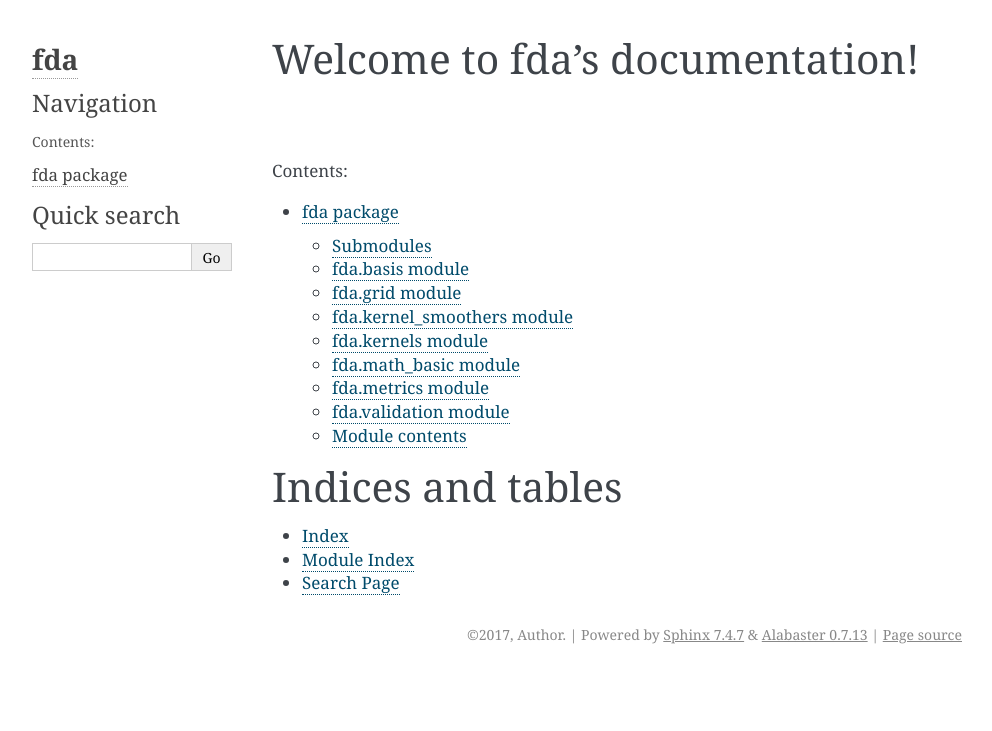
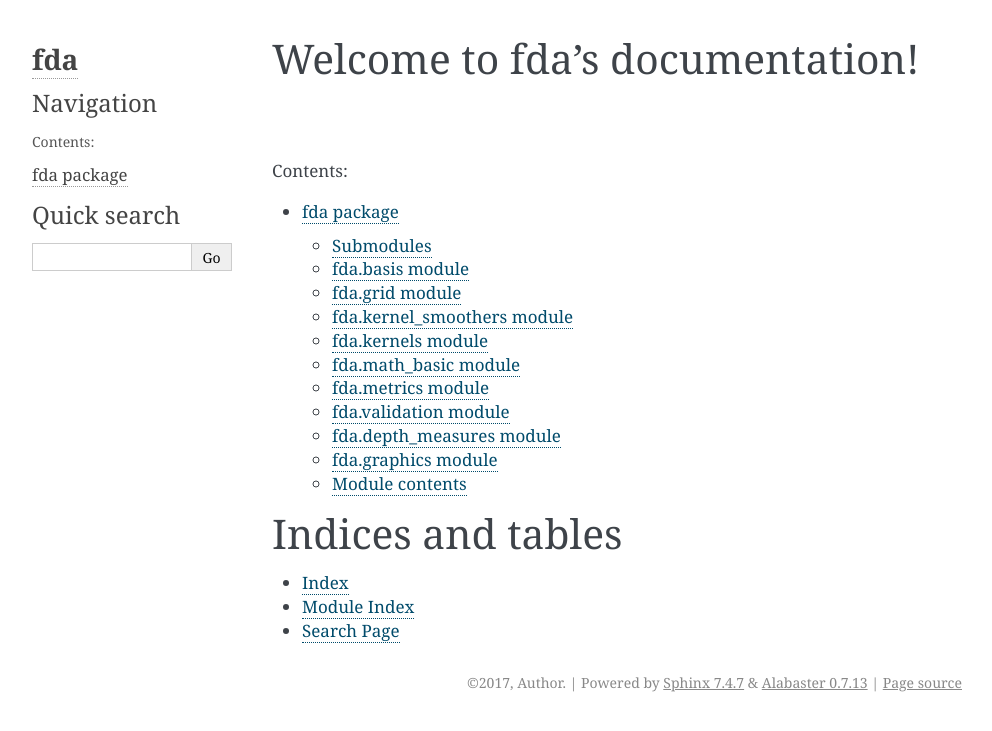
Before and after one commit to GAA-UAM/scikit-fda, a Sphinx documentation site: the page built from docs/index.rst, in a window 1280 px wide. Shown: the top 731 px of the page, without its empty margins (148-1140 px from the left). Built offline with Sphinx 7.4.7, drawn with Linux system fonts in a browser that asks for light colours.

```diff
--- a/docs/fda.rst
+++ b/docs/fda.rst
@@ -60,6 +60,22 @@
     :undoc-members:
     :show-inheritance:
 
+fda\.depth_measures module
+--------------------------
+
+.. automodule:: fda.depth_measures
+    :members:
+    :undoc-members:
+    :show-inheritance:
+
+fda\.graphics module
+--------------------
+
+.. automodule:: fda.graphics
+    :members:
+    :undoc-members:
+    :show-inheritance:
+
 
 Module contents
 ---------------
```
